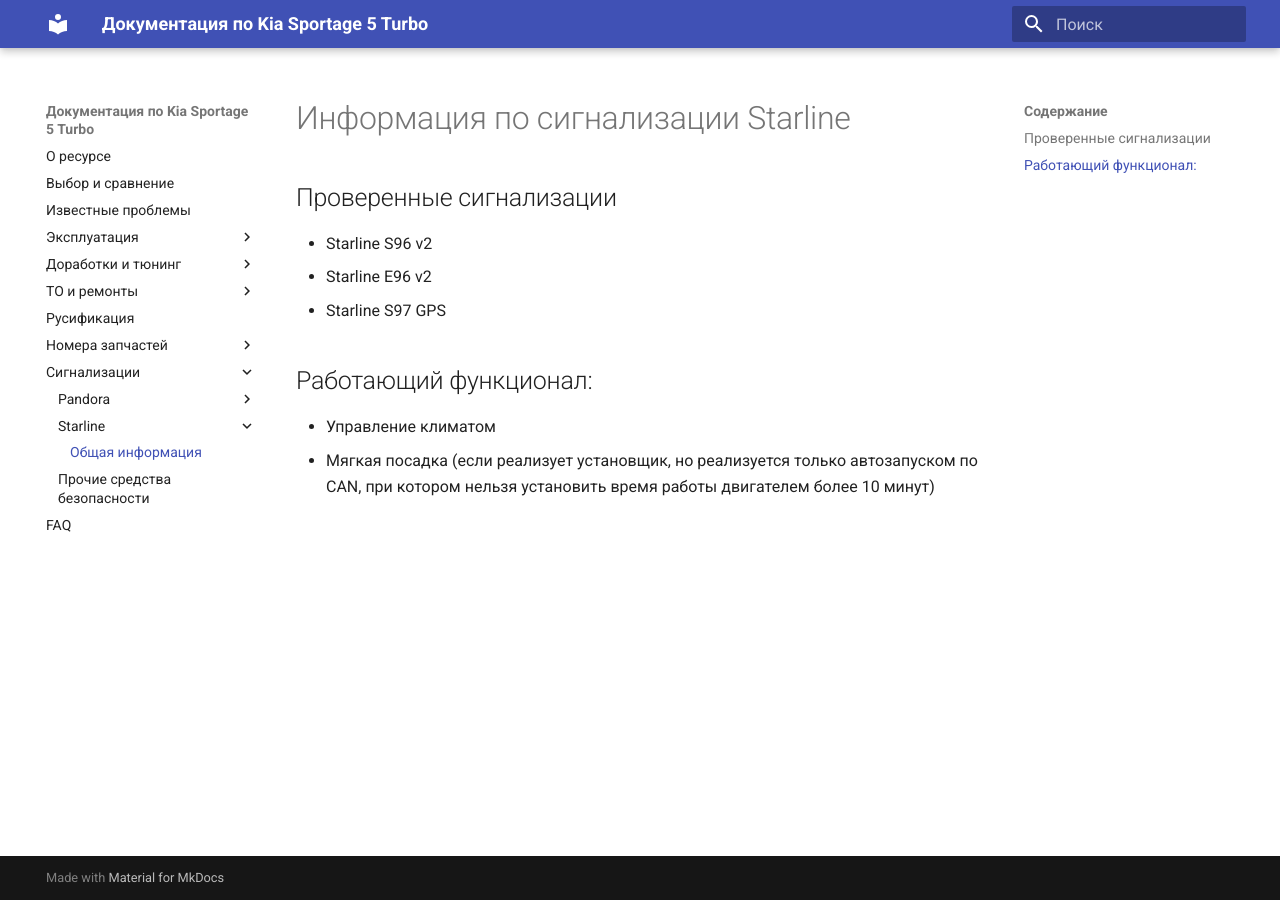
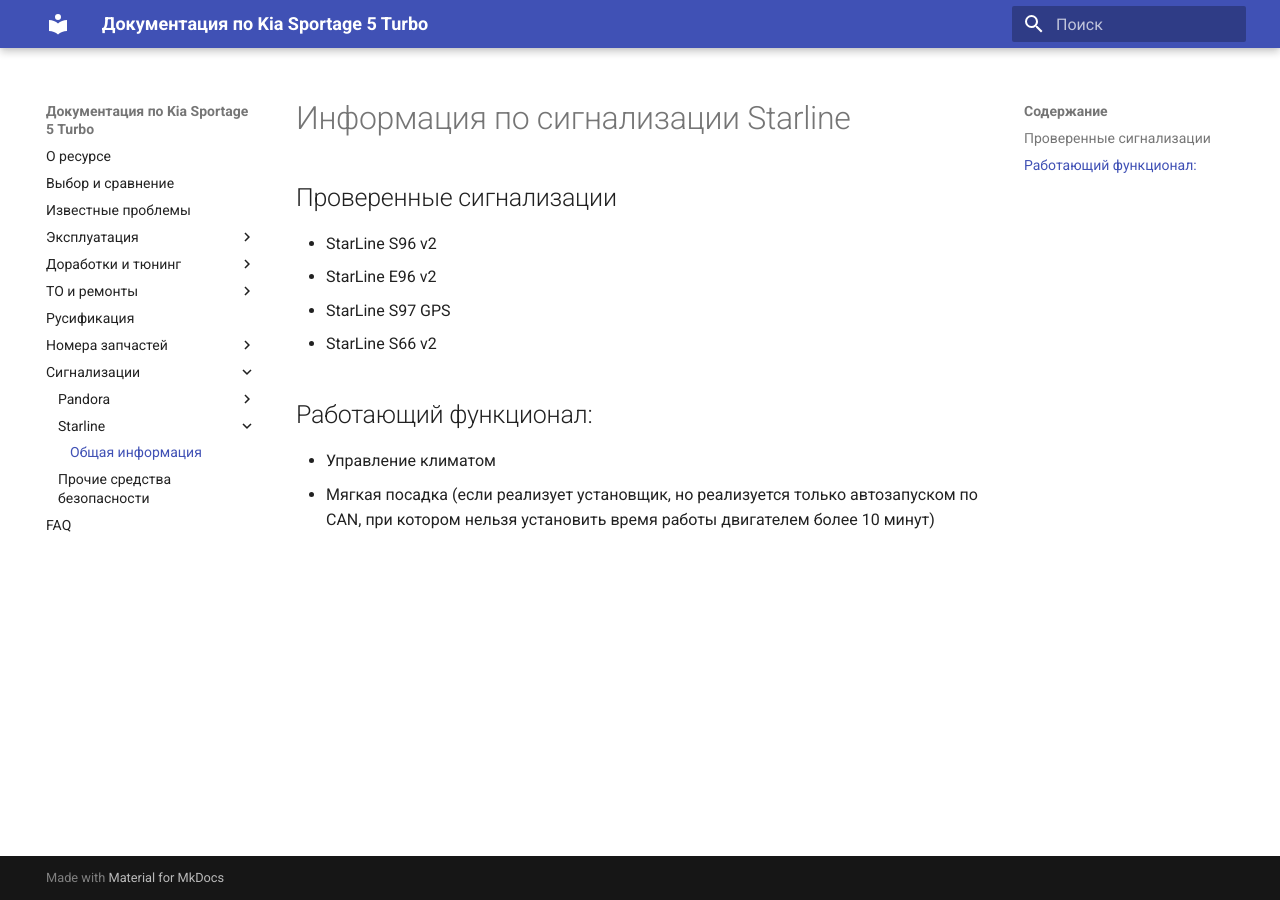
Before and after one commit to kia-sportage-docs/kia-sport5-docs, an MkDocs documentation site: the page built from docs/car_alarm/starline/first_info.md, in a window 1280 px wide. Built offline with MkDocs 1.6.1 and Material for MkDocs 9.7.7, drawn with Linux system fonts in a browser that asks for light colours.

Commit message:
Starline S66

```diff
--- a/docs/car_alarm/starline/first_info.md
+++ b/docs/car_alarm/starline/first_info.md
@@ -2,10 +2,10 @@
 
 ## Проверенные сигнализации
 
-- Starline S96 v2
-- Starline E96 v2
-- Starline S97 GPS
-
+- StarLine S96 v2
+- StarLine E96 v2
+- StarLine S97 GPS
+- StarLine S66 v2
 
 ## Работающий функционал:
 
```
